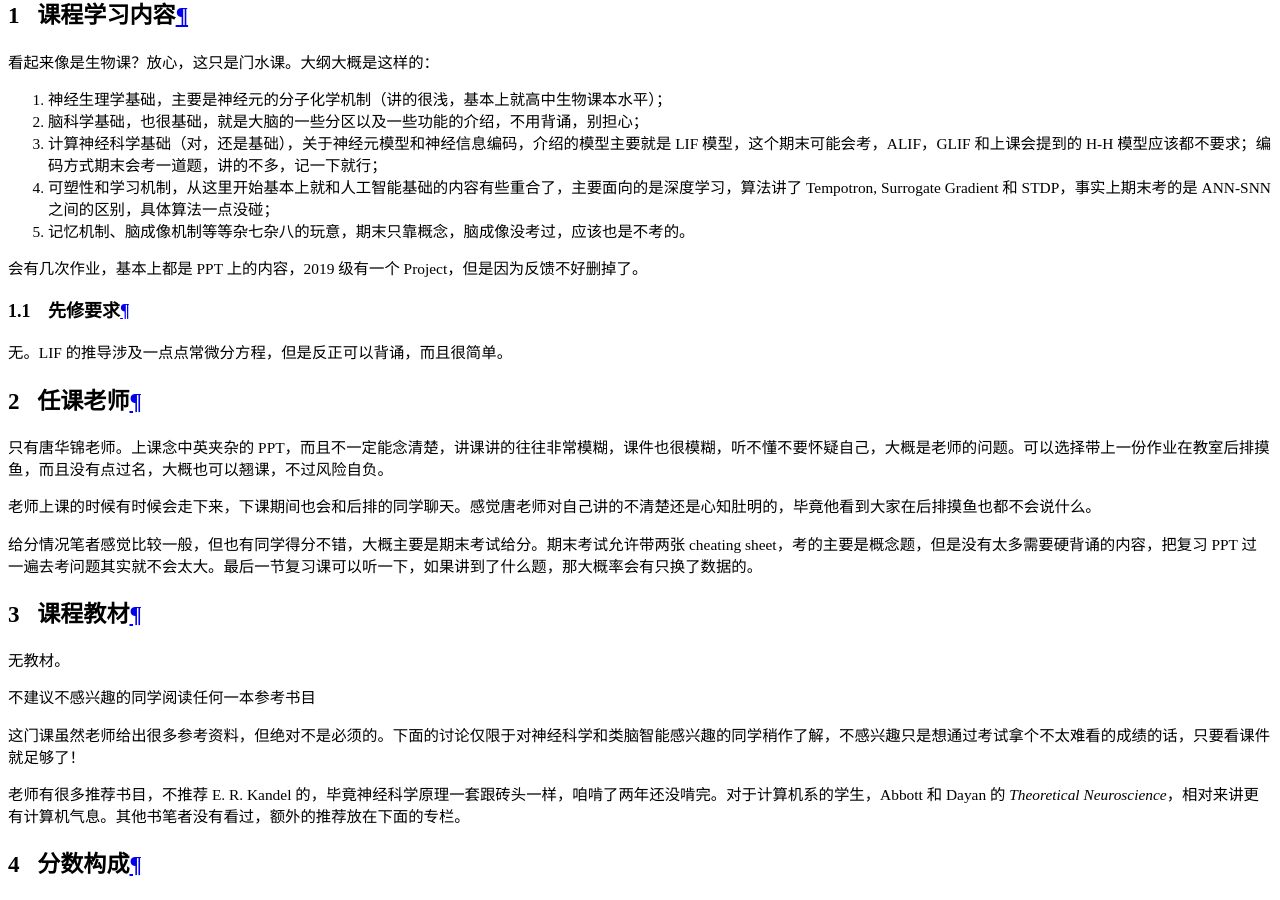
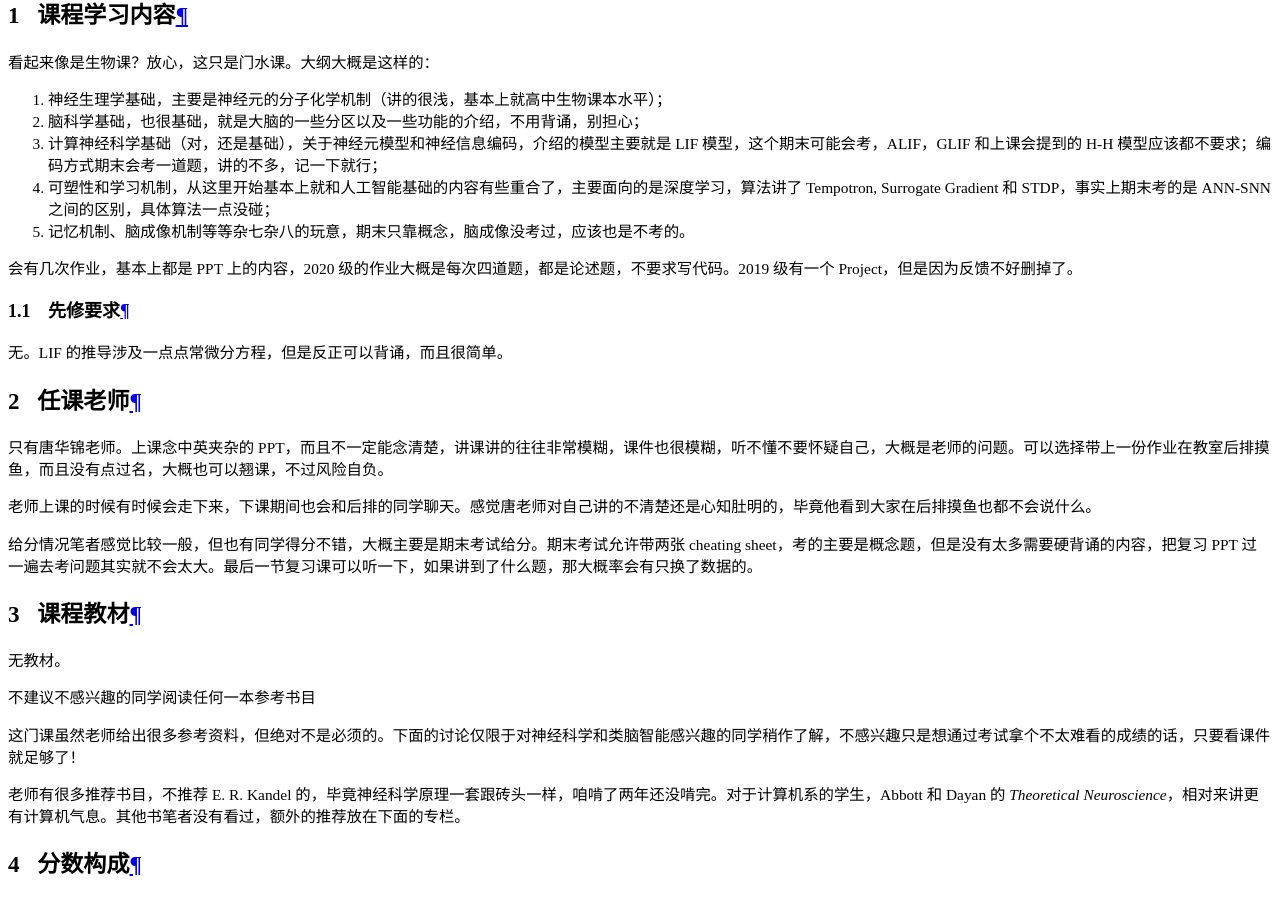
Before and after one commit to ZJU-Turing/TuringCourses, an MkDocs documentation site: the page built from docs/major_mandatory/cognitive_neuroscience/index.md, in a window 1280 px wide and 900 px high, scrolled down 17269 px. Built offline with MkDocs 1.6.1 and Material for MkDocs 9.7.7, drawn with Linux system fonts in a browser that asks for light colours; comment, search, counter and statistics services are not loaded.

Commit message:
[MINOR] update homework detail

```diff
--- a/docs/major_mandatory/cognitive_neuroscience/index.md
+++ b/docs/major_mandatory/cognitive_neuroscience/index.md
@@ -14,7 +14,7 @@
 4. 可塑性和学习机制，从这里开始基本上就和人工智能基础的内容有些重合了，主要面向的是深度学习，算法讲了 Tempotron, Surrogate Gradient 和 STDP，事实上期末考的是 ANN-SNN 之间的区别，具体算法一点没碰；
 5. 记忆机制、脑成像机制等等杂七杂八的玩意，期末只靠概念，脑成像没考过，应该也是不考的。
 
-会有几次作业，基本上都是 PPT 上的内容，2019 级有一个 Project，但是因为反馈不好删掉了。
+会有几次作业，基本上都是 PPT 上的内容，2020 级的作业大概是每次四道题，都是论述题，不要求写代码。2019 级有一个 Project，但是因为反馈不好删掉了。
 
 ### 先修要求
 
```
